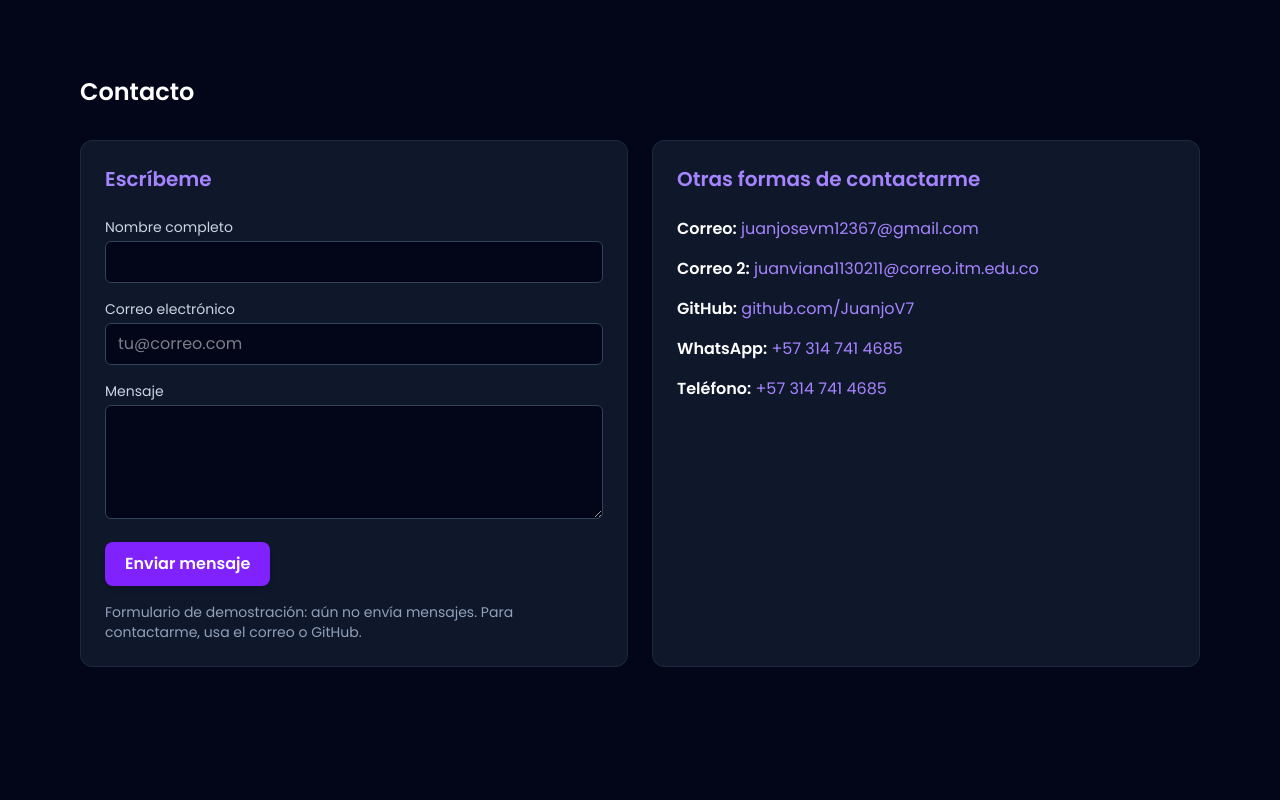
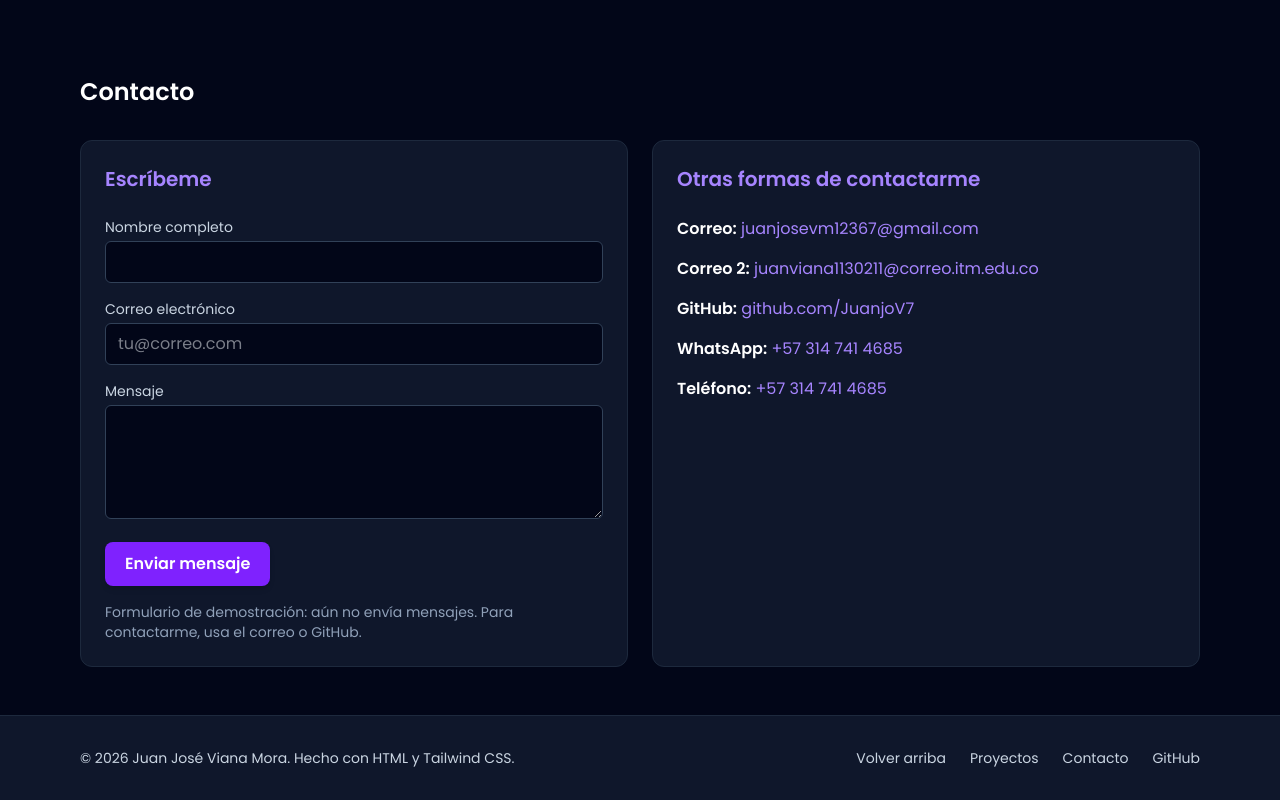
Before and after one commit to JuanjoV7/portafolio, a plain HTML site: page index.html in a window 1280 px wide. Shown: the part 3345-4145 px from the top of the page. Before the commit the page ends 4060 px from the top, so only its background shows below. Drawn offline with nearby package versions, Linux system fonts and the light colour scheme.

Commit message:
Footer con enlaces

```diff
--- a/index.html
+++ b/index.html
@@ -794,10 +794,23 @@
               <li><strong class="text-white">Teléfono:</strong> <a href="tel:+573147414685" class="text-violet-400 hover:text-violet-300 hover:underline">+57 314 741 4685</a></li>
             </ul>
           </article>
-
         </div>
       </section>
+    </main>
 
-    </main>
+    <footer class="border-t border-slate-800 bg-slate-900">
+      <div class="mx-auto flex max-w-6xl flex-wrap items-center justify-between gap-4 px-4 py-8">
+        <p class="text-sm text-slate-300">&copy; 2026 Juan José Viana Mora. Hecho con HTML y Tailwind CSS.</p>
+        <nav>
+          <ul class="flex flex-wrap gap-4 text-sm text-slate-300 md:gap-6">
+            <li><a href="#inicio" class="hover:text-violet-400 hover:underline">Volver arriba</a></li>
+            <li><a href="#proyectos" class="hover:text-violet-400 hover:underline">Proyectos</a></li>
+            <li><a href="#contacto" class="hover:text-violet-400 hover:underline">Contacto</a></li>
+            <li><a href="https://github.com/JuanjoV7" target="_blank" class="hover:text-violet-400 hover:underline">GitHub</a></li>
+          </ul>
+        </nav>
+      </div>
+    </footer>
+
   </body>
 </html>
```
